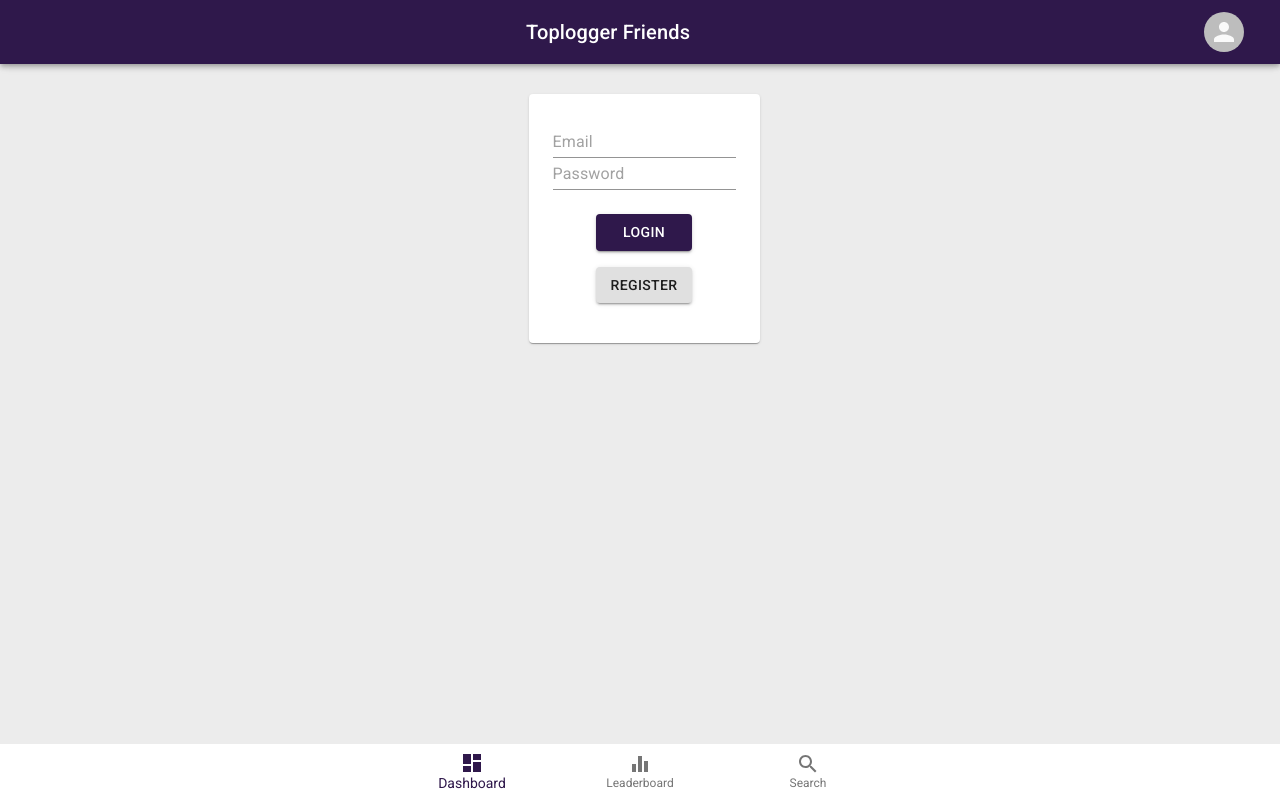
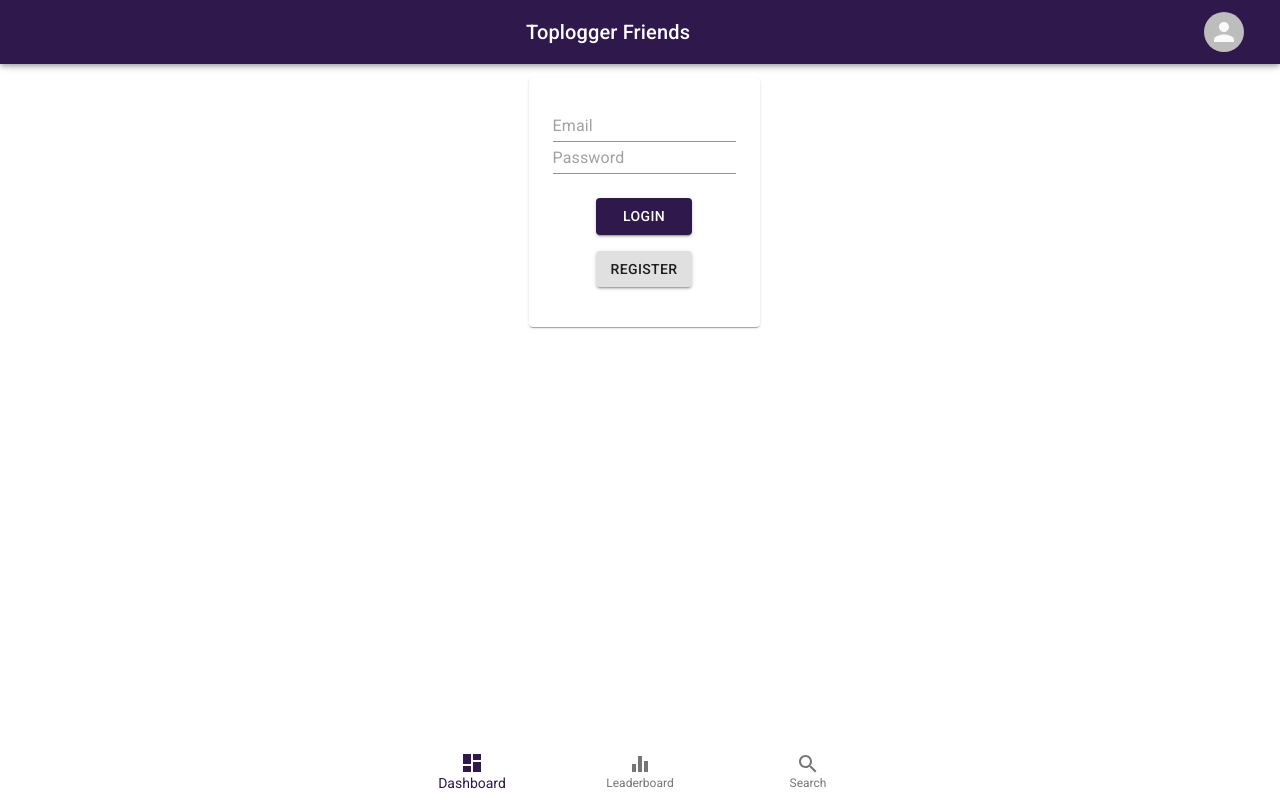
Before and after one commit to Milan-Koelen/toplogger-friends, a React (Create React App) app: page /login in a window 1280 px wide. Built offline with nearby package versions, Linux system fonts and the light colour scheme; no server answers.

Commit message:
Remove CSS

```diff
--- a/src/App.css
+++ /dev/null
@@ -1,21 +0,0 @@
-.floorplan {
-  /* text-align: center; */
-  width: 100vw;
-  height: 100vh;
-}
-.floorplan svg {
-  overflow: visible;
-}
-
-/* .floorplan .map-region {
-} */
-
-* {
-  margin: 0;
-  padding: 0;
-  box-sizing: border-box;
-}
-
-body {
-  background: rgb(236, 236, 236);
-}
--- a/src/App.js
+++ b/src/App.js
@@ -1,6 +1,5 @@
 import { createTheme, ThemeProvider } from "@material-ui/core";
 import { Route, Switch } from "react-router-dom";
-import "./App.css";
 import Dashboard from "./_pages/Dashboard";
 import Layout from "./_pages/Layout";
 import Leaderboard from "./_pages/Leaderboard";
```
